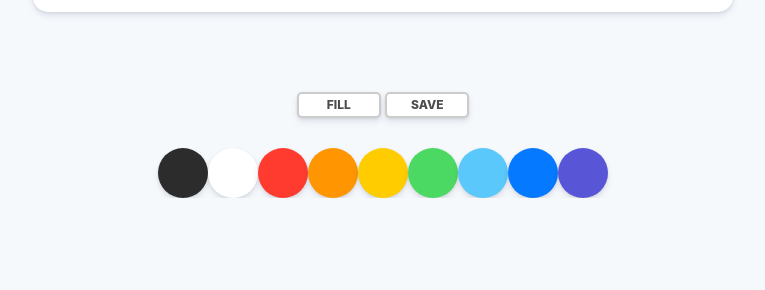
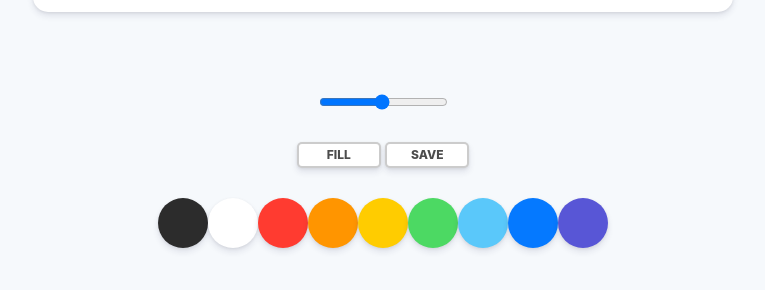
Before and after one commit to inhobaek-wj/vanilla_js_2, a plain HTML site: page index.html in a window 1280 px wide. Shown: the part 738-1028 px from the top of the page, without its empty margins (257-1022 px from the left). Before the commit the page ends 936 px from the top, so only its background shows below. Drawn offline with Linux system fonts and the light colour scheme.

Commit message:
add range

```diff
--- a/index.html
+++ b/index.html
@@ -12,12 +12,19 @@
     <canvas id="js-canvas" class="canvas"></canvas>
     <div class="controls">
 
+      <div class="controls-range">
+        <input type="range" id="js-range"
+               min="0.1"
+               max="5.0"
+               value="2.5"
+               step="0.1" />
+      </div>
       <div class="controls-btns">
-        <button id="fill">Fill</button>
-        <button id="save">Save</button>
+        <button id="js-fill">Fill</button>
+        <button id="js-save">Save </button>
       </div>
 
-      <div class="controls-colors" id="colors">
+      <div class="controls-colors" id="js-colors">
         <div class="controls-color" style="background-color: #2c2c2c"></div>
         <div class="controls-color" style="background-color: white"></div>
         <div class="controls-color" style="background-color: #FF3B30"></div>
--- a/styles.css
+++ b/styles.css
@@ -6,7 +6,7 @@ body {
   display: flex;
   flex-direction: column;
   align-items: center;
-  padding-top: 50px;
+  padding: 50px 0;
 }
 
 .canvas {
@@ -59,3 +59,7 @@ body {
   cursor: pointer;
   box-shadow: 0 4px 6px rgba(50, 50, 93, 0.11), 0 1px 3px rgba(0, 0, 0, 0.08);
 }
+
+.controls .controls-range {
+  margin-bottom: 30px;
+}
```
